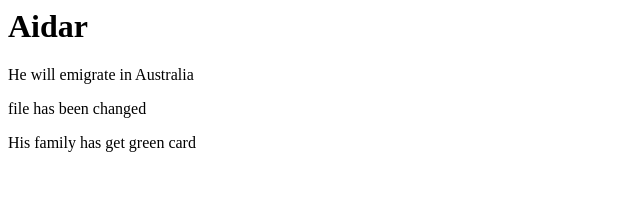
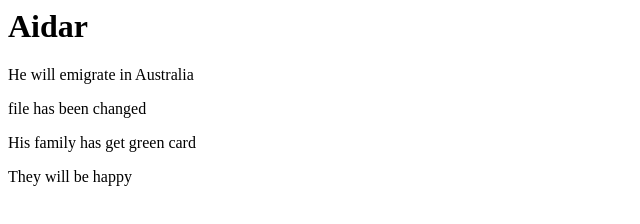
Before and after one commit to Timerbayev/step, a plain HTML site: page index.html in a window 1280 px wide. Shown: the whole page, without its empty margins (0-640 px from the left). Drawn offline with Linux system fonts and the light colour scheme.

Commit message:
third commit

```diff
--- a/index.html
+++ b/index.html
@@ -7,5 +7,6 @@
 <p>He will emigrate in Australia</p>
 <p>file has been changed</p>
 <p>His family has get green card</p>
+<p>They will be happy</p>
 </body>
 </html>
```
